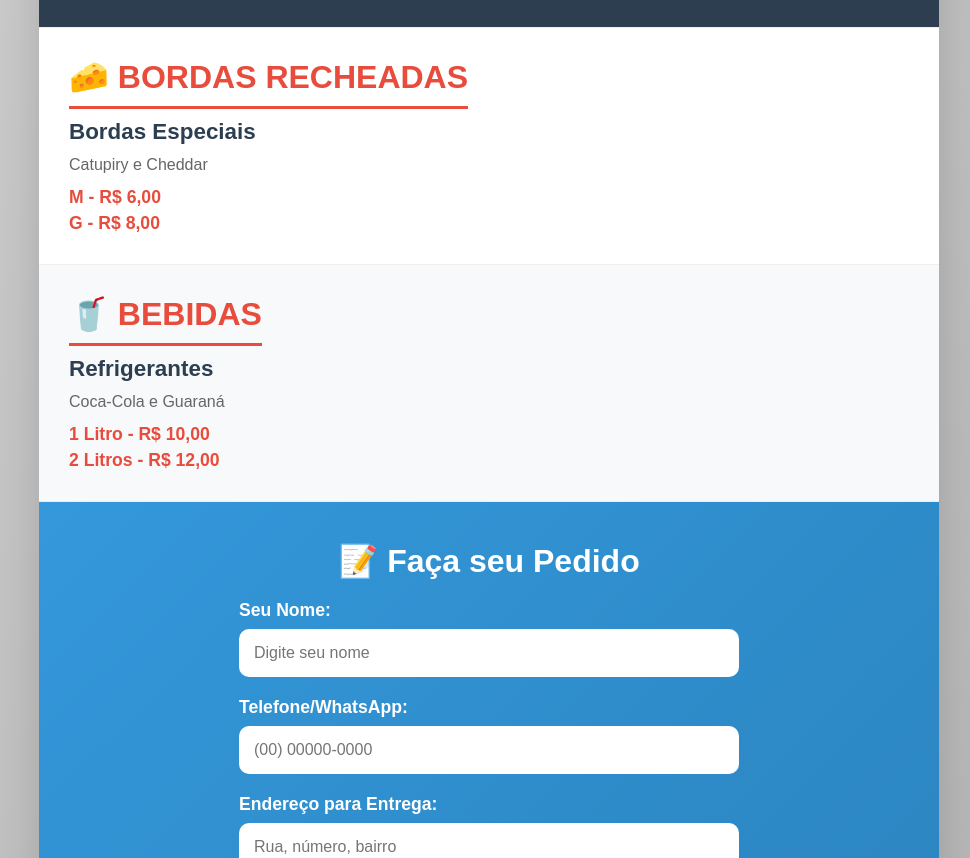
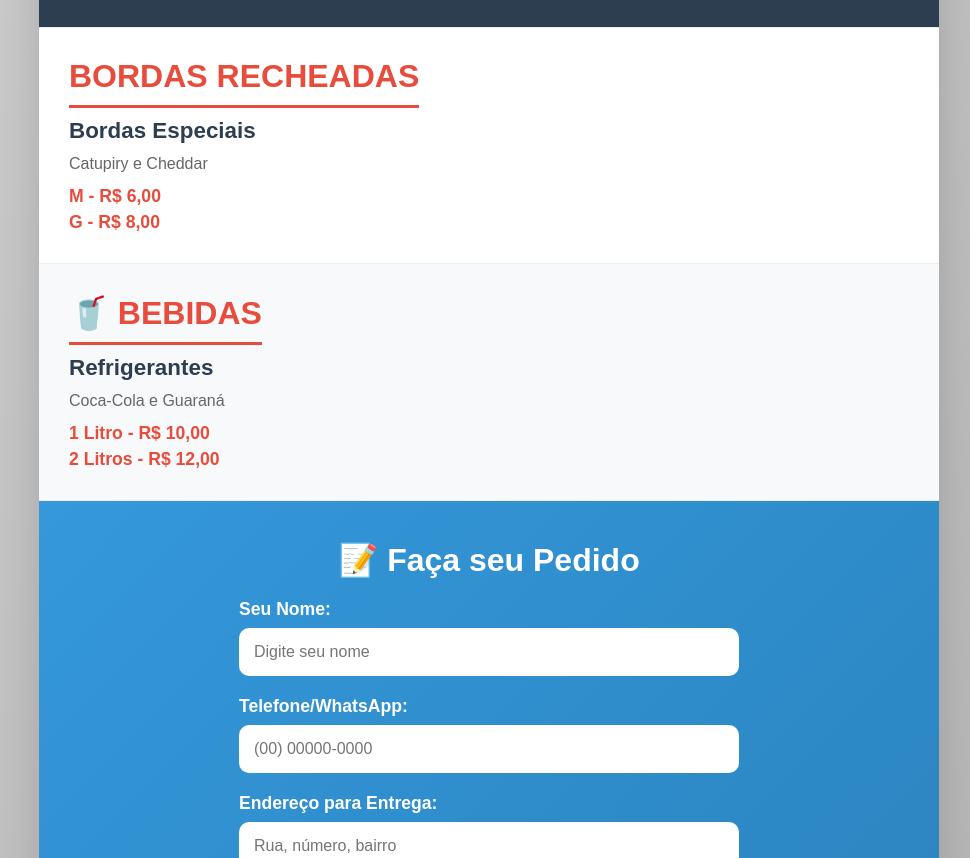
Before and after one commit to Railane-a11y/cardapio02, a plain HTML site: page index.html in a window 1280 px wide. Shown: the part 2147-3005 px from the top of the page, without its empty margins (151-1121 px from the left). Drawn offline with Linux system fonts and the light colour scheme.

Commit message:
Update index.html

```diff
--- a/index.html
+++ b/index.html
@@ -434,7 +434,7 @@
             </div>
 
             <div class="category category-destaques">
-                <h2>🧀 BORDAS RECHEADAS</h2>
+                <h2> BORDAS RECHEADAS</h2>
                 <div class="items">
                     <div class="item">
                         <h3>Bordas Especiais</h3>
```
